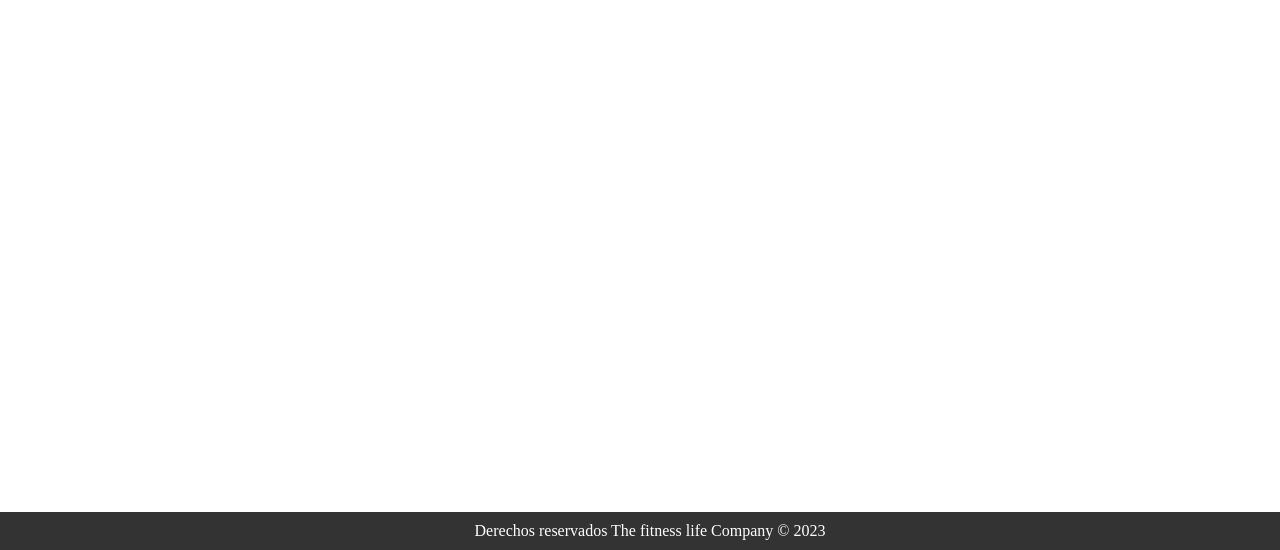
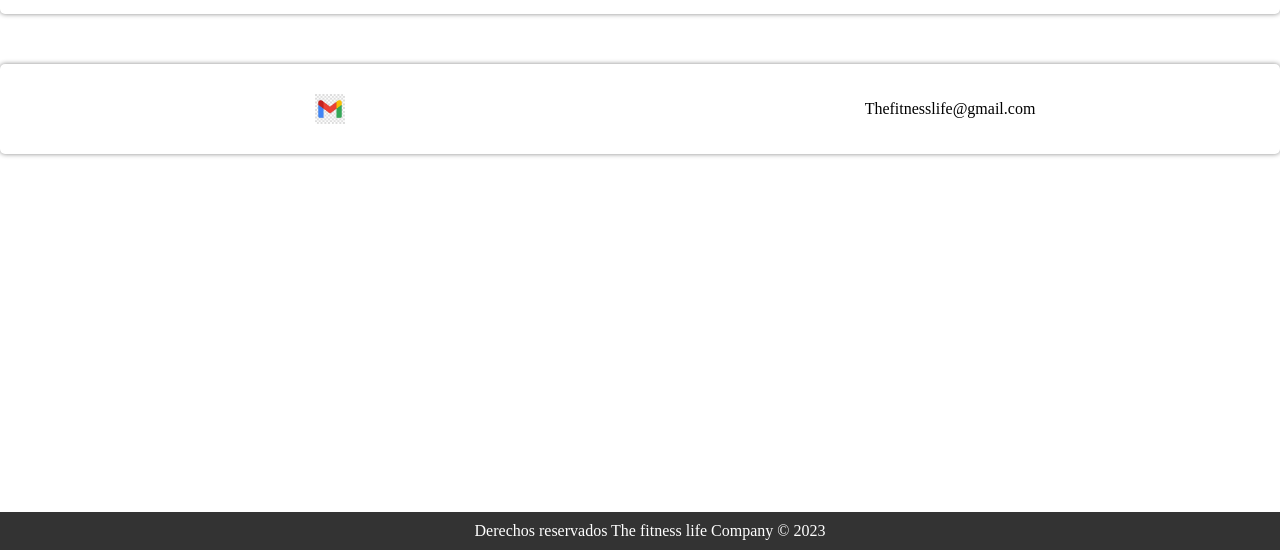
Before and after one commit to PabloEmilMora/TheFitneesLife, a plain HTML site: page Pages/contacto.html in a window 1280 px wide. Shown: the part 250-800 px from the top of the page. Drawn offline with Linux system fonts and the light colour scheme.

Commit message:
contactos agregado

```diff
--- a/Pages/contacto.html
+++ b/Pages/contacto.html
@@ -7,7 +7,7 @@
 	<link rel="stylesheet" href="./estilos.css">
 	<link rel="icon" type="image/png" href="./Logoicon.png">
 </head>
-<body class="fondocontacto">
+<body>
 	<header>
 		<h1>contacto</h1>
 	</header>
@@ -31,6 +31,16 @@
 		<img src="../imagenes/Fondos-WhatsApp-Chats.png" alt="whattsap">
 	    </div>
 	</section>
+
+	<section class="flex-contactos">
+		<div class="telefono">
+		<span>Thefitnesslife@gmail.com</span>
+	</div>
+		<div class="telefono">
+		<img src="../imagenes/Gmail.jpg" alt="gmail">
+	    </div>
+	</section>
+
 		<ul>
 			<li>asesoria constante</li>
 			<li>dietas</li>
--- a/Pages/estilos.css
+++ b/Pages/estilos.css
@@ -418,13 +418,28 @@ ul {display: flex;
 	border: none;
 }
 
+/*telefonod de contacto*/
+
 .telefono img {
 	max-height: 100%;
 	max-width: 100%;
 	object-fit: contain;
-	margin: 10px;
+	margin: 100px;
 	border: none;
 }
+
+/*mail de contacto*/
+
+.telefono img {
+	max-height: 100%;
+	max-width: 100%;
+	object-fit: contain;
+	margin: 100px;
+	border: none;
+}
+
+.flex-contactos{
+	margin-top: 50px;}
 
 * {
 	margin: 0;
```
Also changed, not shown: imagenes/Gmail.jpg (added).
